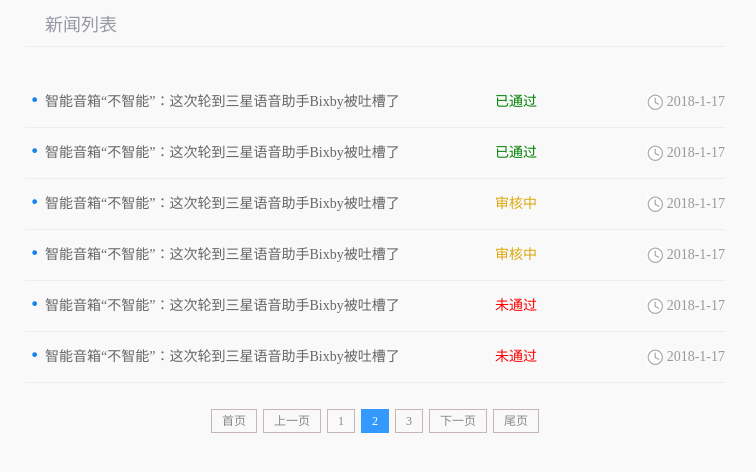
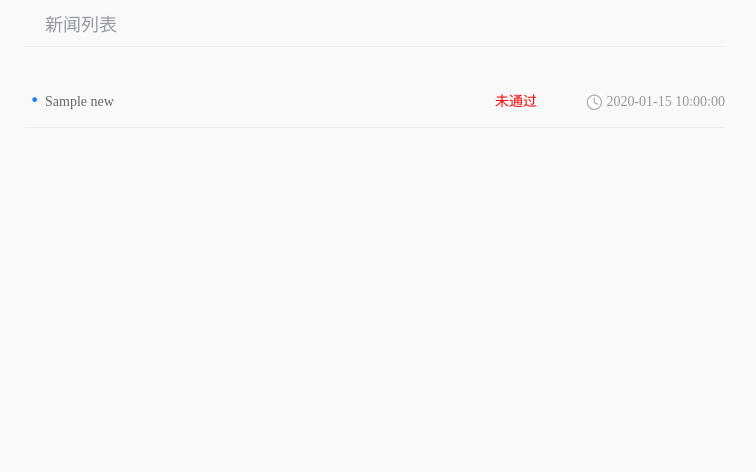
Before and after one commit to Taksirydq/NewsInformation, a Flask app: template info/templates/profile/user_news_list.html in a window 1280 px wide. Shown: the top 472 px of the page, without its empty margins (265-1021 px from the left). Run offline with Flask 2, Linux system fonts and the light colour scheme; the template is opened without the code that fills it: most values are stand-ins (such as "Sample title", 1, 10 or a date in 2020); parts of the project's set-up code (start-up, migrations or seed data) failed here and were passed over; some libraries are stand-ins or nearby versions.

Commit message:
新闻列表前端实现

```diff
--- a/info/templates/profile/user_news_list.html
+++ b/info/templates/profile/user_news_list.html
@@ -13,22 +13,21 @@
     <div class="news_list">
         <h3>新闻列表</h3>
         <ul class="article_list">
-            <li><a href="user_news_release.html">智能音箱“不智能”：这次轮到三星语音助手Bixby被吐槽了</a><em class="pass">已通过</em><span>2018-1-17</span></li>
-            <li><a href="#">智能音箱“不智能”：这次轮到三星语音助手Bixby被吐槽了</a><em class="pass">已通过</em><span>2018-1-17</span></li>
-            <li><a href="#">智能音箱“不智能”：这次轮到三星语音助手Bixby被吐槽了</a><em class="review">审核中</em><span>2018-1-17</span></li>
-            <li><a href="#">智能音箱“不智能”：这次轮到三星语音助手Bixby被吐槽了</a><em class="review">审核中</em><span>2018-1-17</span></li>
+        {% for news in data.news_list %}
             <li>
-                <a href="#">智能音箱“不智能”：这次轮到三星语音助手Bixby被吐槽了</a>
-                <em class="nopass">未通过</em>
-                <span>2018-1-17</span>
-                <b>未通过原因：因为写的太boring,因为写的太boring,因为写的太boring,因为写的太boring,</b>
+            {% if news.status == 0 %}
+                {# 审核通过 #}
+                <a href="/news/{{ news.id }}">{{ news.title }}</a><em class="pass">已通过</em><span>{{ news.create_time }}</span>
+            {% elif news.status == 1 %}
+                {# 审核中 #}
+                <a href="javascript:;">{{ news.title }}</a><em class="review">审核中</em><span>{{ news.create_time }}</span>
+            {% else %}
+                {# 审核不通过 #}
+                <a href="javascript:;">{{ news.title }}</a><em class="nopass">未通过</em><span>{{ news.create_time }}</span>
+                <b>未通过原因：{{ news.reason }}</b>
+            {% endif %}
             </li>
-            <li>
-                <a href="#">智能音箱“不智能”：这次轮到三星语音助手Bixby被吐槽了</a>
-                <em class="nopass">未通过</em>
-                <span>2018-1-17</span>
-                <b>未通过原因：因为写的太煽情,因为写的太煽情,因为写的太煽情,因为写的太煽情,</b>
-            </li>
+        {% endfor %}
         </ul>
         <div id="pagination" class="page"></div>
         <script>
@@ -37,10 +36,11 @@
 
             $(function(){
                 $("#pagination").pagination({
-                    currentPage: 2,
-                    totalPage: 3,
+                    currentPage: {{ data.current_page }},
+                    totalPage: {{ data.total_page }},
                     callback: function(current) {
-                        alert('ok!');
+                        //分页查询
+                        window.location.href = '/user/news_list?p=' + current
                     }
                 });
             });
```
